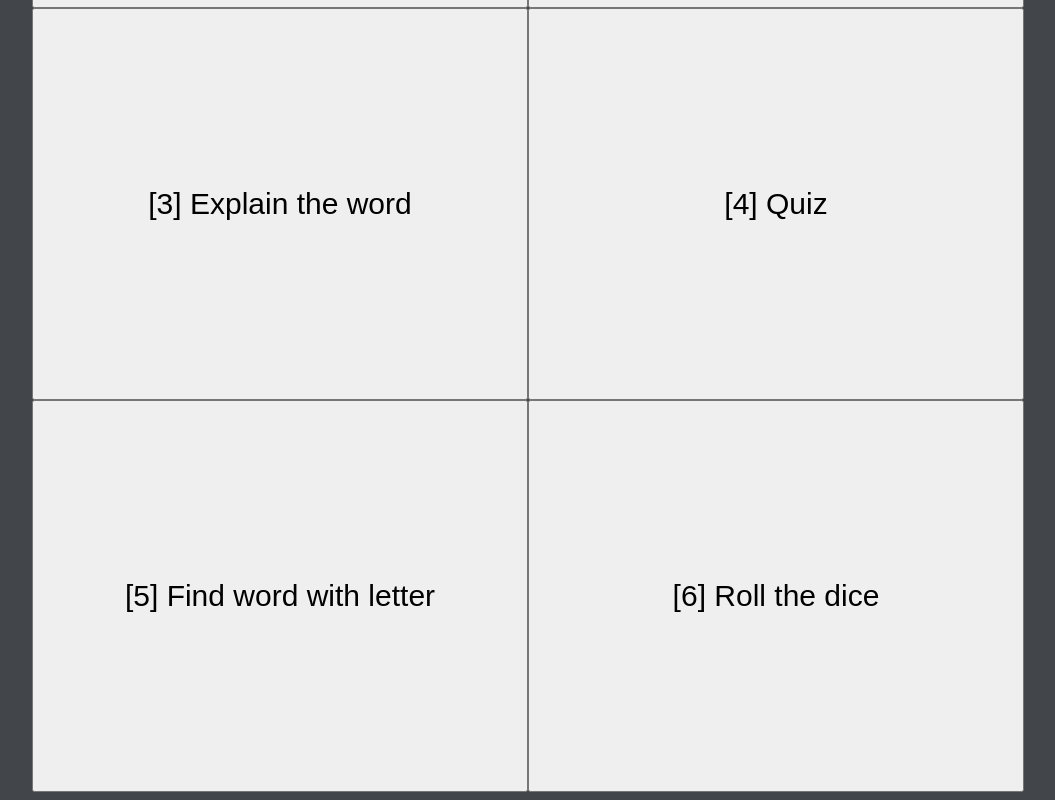
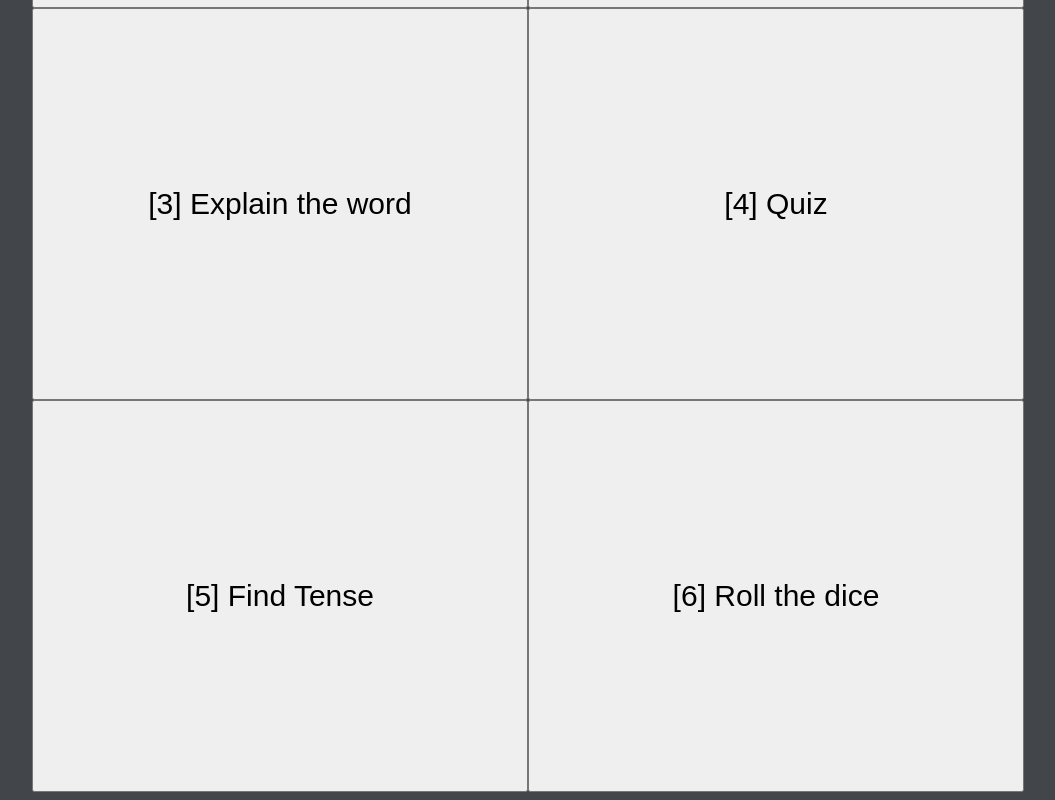
Before and after one commit to staqufix/Game, a plain HTML site: page index.html in a window 1280 px wide. Shown: the part 392-1192 px from the top of the page, without its empty margins (112-1167 px from the left). Drawn offline with Linux system fonts and the light colour scheme.

Commit message:
Update index.html

```diff
--- a/index.html
+++ b/index.html
@@ -10,7 +10,7 @@
     <button id="category2" class="btn">[2] Quick Math</button>
     <button id="category3" class="btn">[3] Explain the word</button>
     <button id="category4" class="btn">[4] Quiz</button>
-    <button id="category5" class="btn">[5] Find word with letter</button>
+    <button id="category5" class="btn">[5] Find Tense</button>
     <button id="category6" class="btn">[6] Roll the dice</button>
   </body>
 
```
